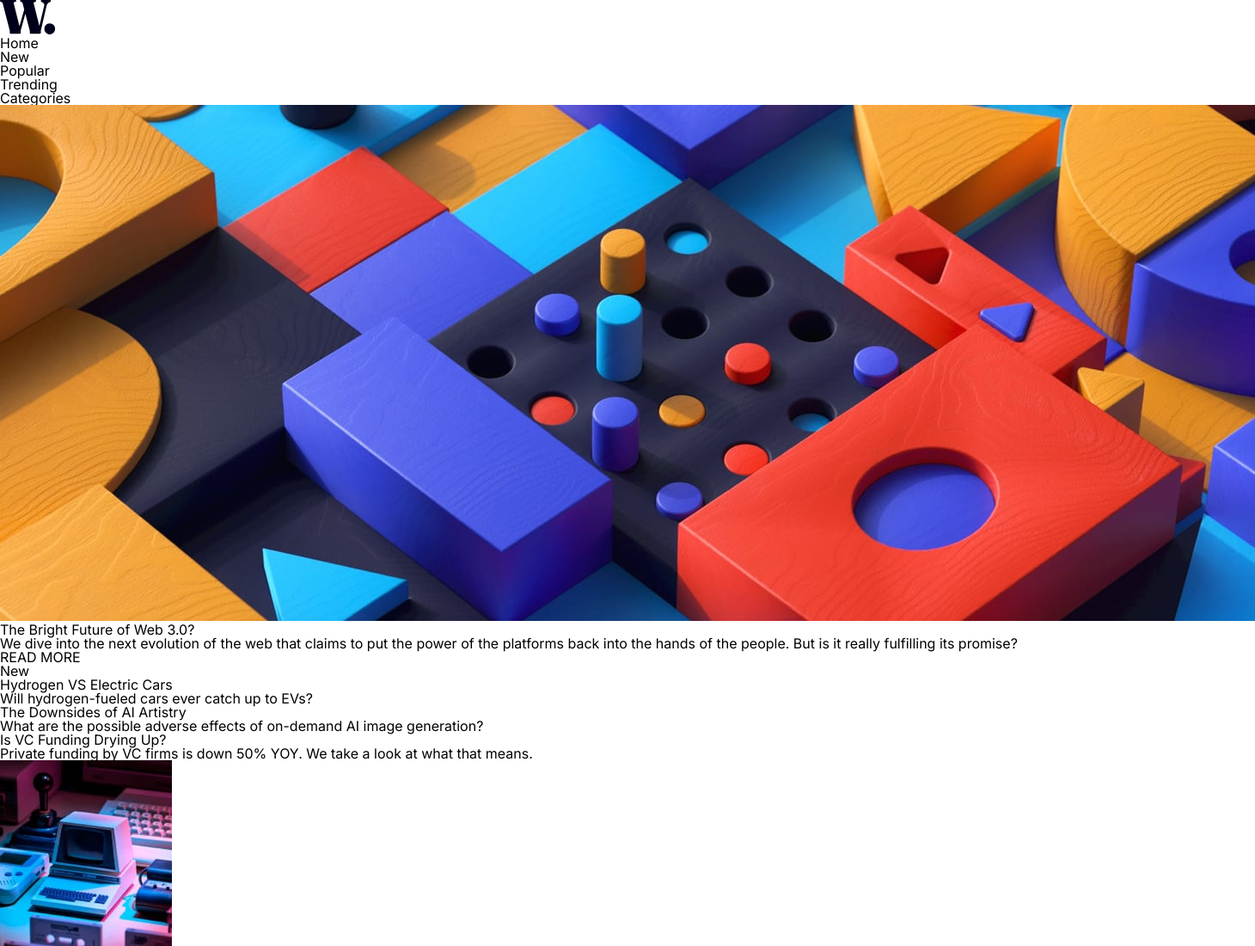
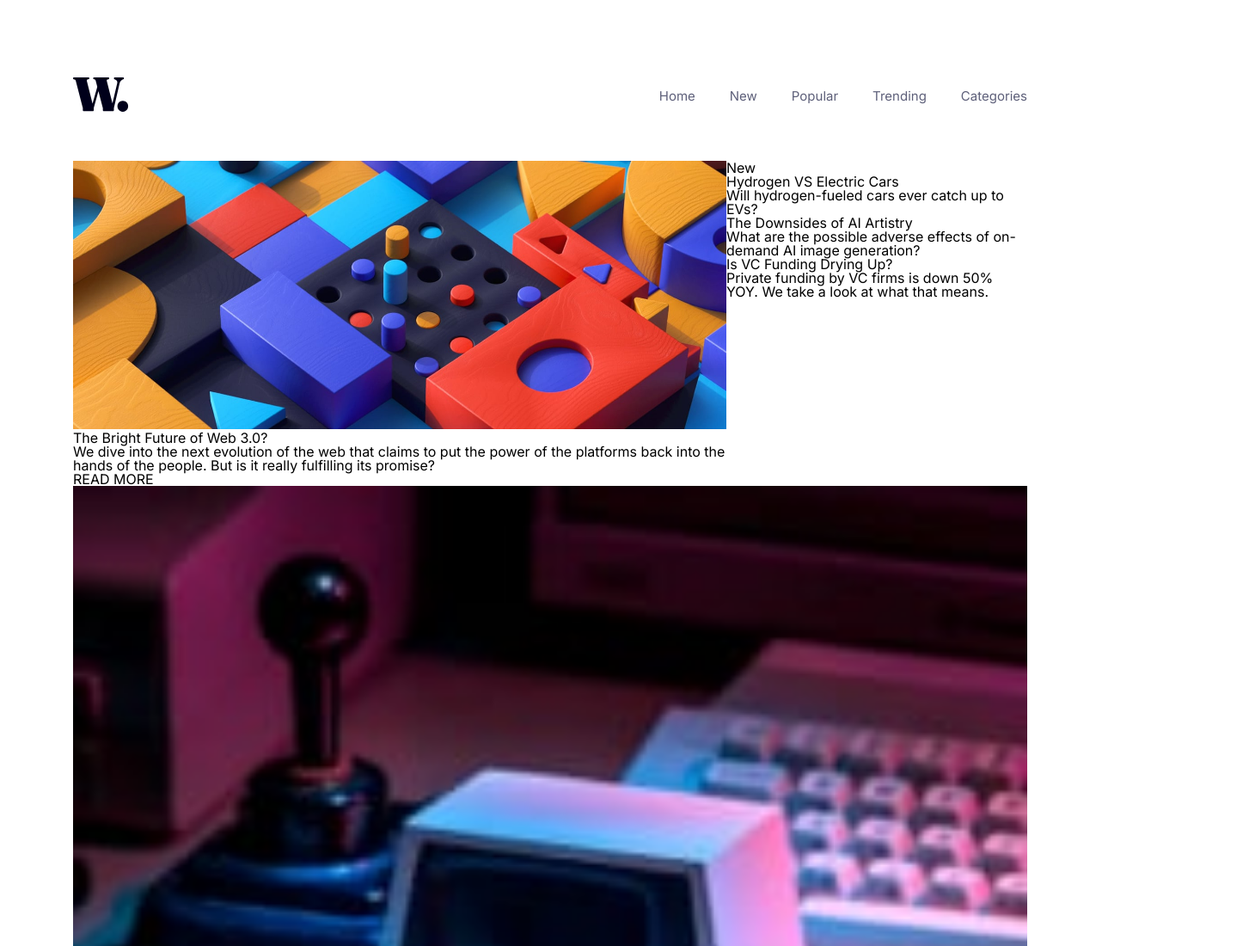
Before and after one commit to iamoki/fm_newsHomePage, a plain HTML site: page index.html in a window 1280 px wide. Shown: the top 1100 px of the page at 86% size, 1460 px wide, since content can reach past the window. Drawn offline with Linux system fonts and the light colour scheme.

Commit message:
✅ 컬러변수생성, 헤더 퍼블리싱

```diff
--- a/index.html
+++ b/index.html
@@ -12,7 +12,7 @@
 </head>
 <body>
   <main class="main">
-    <header class="header">
+    <header class="header innerSize">
       <h1 class="logo">
         <img src="/assets/images/logo.svg" alt="">
       </h1>
@@ -26,7 +26,7 @@
         </ul>
       </nav>
     </header>
-    <section class="contents">
+    <section class="contents innerSize">
       <!-- 메인이미지와 내용 -->
       <article class="mainArea">
         <img src="/assets/images/image-web-3-desktop.jpg" alt="">
--- /dev/null
+++ b/scss/_variables.scss
@@ -0,0 +1,8 @@
+$almostWhite: #FFFDFA;
+$darkSpaceBlue: #00001A;
+$gunmetal: #5E607A;
+$lightVermillion: #F15D51;
+$silver: #C5C6CE;
+$yellow: #E9AA52;
+
+$innerSize: 1110px;
--- a/scss/main.scss
+++ b/scss/main.scss
@@ -1 +1,44 @@
 @import './reset.scss';
+@import './variables';
+
+// common
+.innerSize {
+	width: calc(100% - 15px);
+	max-width: $innerSize;
+	margin: 0 auto;
+}
+img {
+	width: 100%;
+}
+
+// component
+.main {
+	padding-top: 90px;
+}
+
+.header {
+	display: flex;
+	justify-content: space-between;
+	align-items: center;
+	margin-bottom: 55px;
+	.lnb {
+		ul {
+			display: flex;
+			gap: 40px;
+			a {
+				font-size: 15px;
+				font-weight: 400;
+				color: $gunmetal;
+			}
+		}
+	}
+}
+
+.contents {
+	display: grid;
+	grid-template-columns: 1fr 350px;
+}
+
+.subArea {
+	grid-column: 1 / 3;
+}
```
Also changed, not shown: css/main.css.
